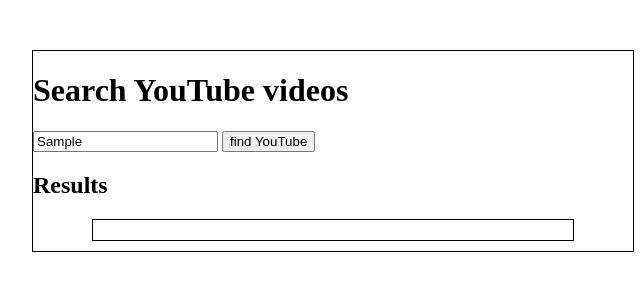
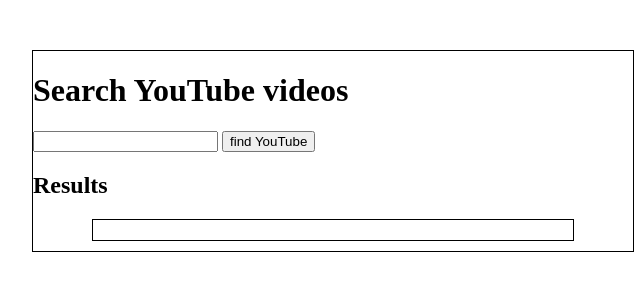
Before and after one commit to dermio/search-youtube, a plain HTML site: page index.html in a window 1280 px wide. Both pictures are taken after typing "Sample" into the empty fields and a click on the input "find YouTube". Shown: the full height of the page, 307-947 px from the left. Drawn offline with nearby package versions, Linux system fonts and the light colour scheme.

Commit message:
finished watchSubmit Fn

```diff
--- a/index.html
+++ b/index.html
@@ -11,7 +11,7 @@
 		<h1>Search YouTube videos</h1>
 		<form action='/url' method='post' id='searchForm'>
 			<label for='searchVid'></label>
-			<input type='text' name='searchVid' id='searchVid'>
+			<input type='text' name='searchVid' id='searchVid' class='js-query'>
 			<input type='submit' class='inputBtn' value="find YouTube">
 		</form>
 		<h2>Results</h2>
--- a/index.js
+++ b/index.js
@@ -48,15 +48,16 @@ function watchSubmit() {
 		// to call another function that handles
 		// API request via getJSON() or ajax()
 
+		let queryTarget = $(this).find('.js-query');
+		let queryAnswer = queryTarget.val();
+		console.log(queryAnswer);
+		// clear out the queryTarget field
+		queryTarget.val('');
 
-		getDataFromApi();
+		getDataFromApi(queryAnswer, displaySearchResults);
 	});
 }
 
 $(watchSubmit);
 
-
-////
-
-console.log(SEARCH_URL);
-console.log(MY_API_KEY);
+///////////////
```
